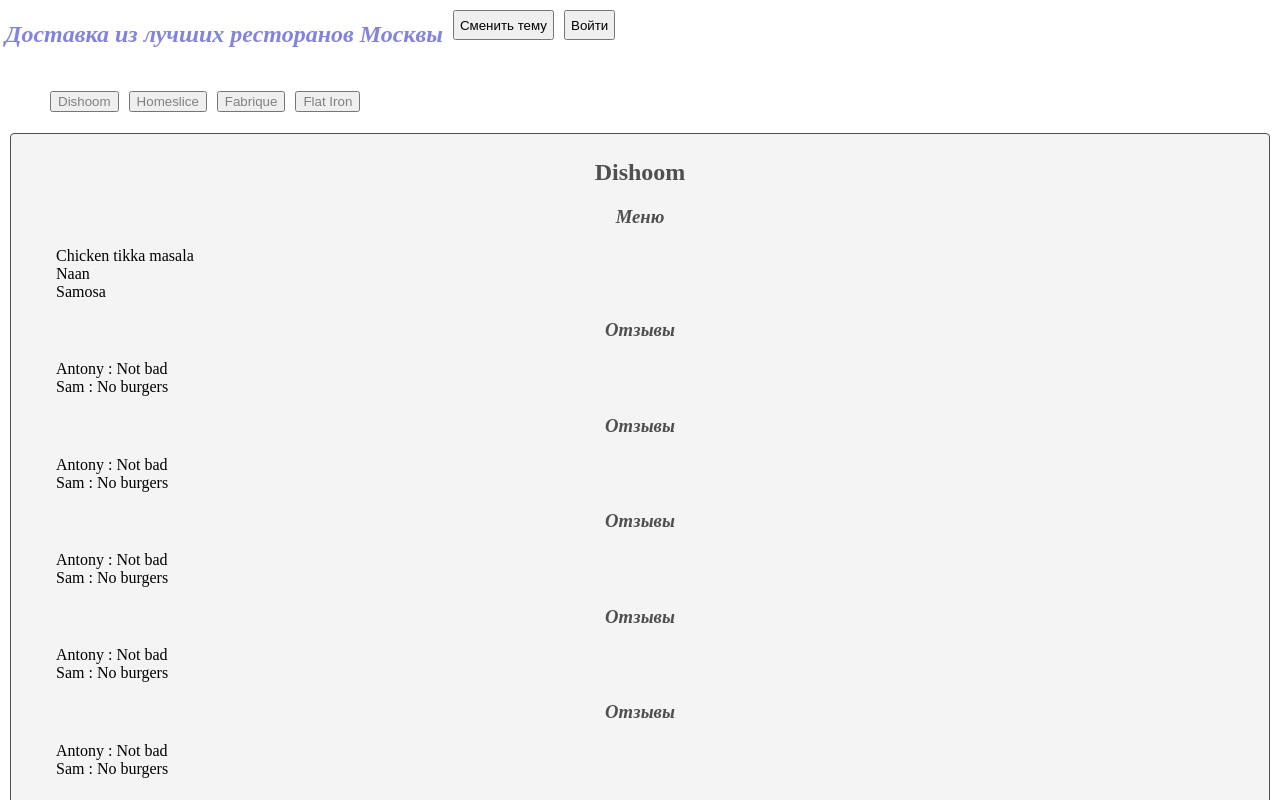
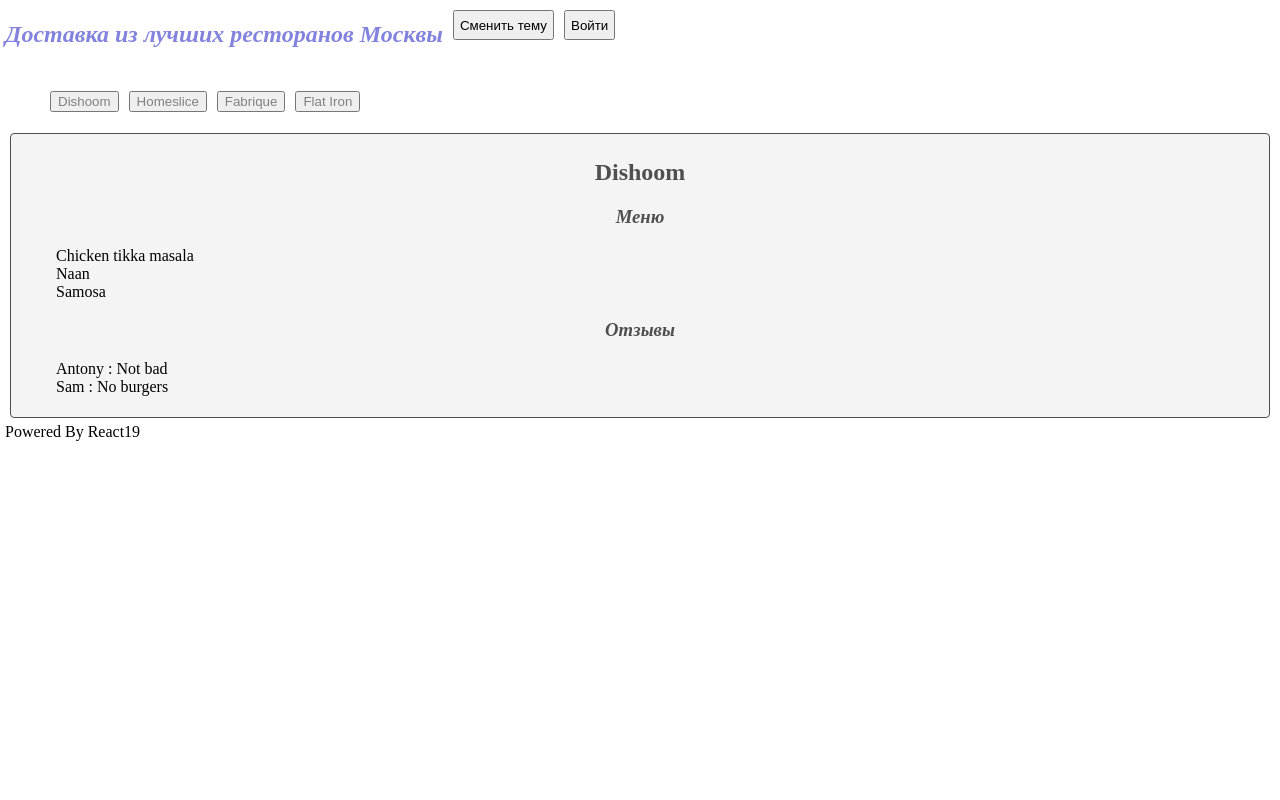
Before and after one commit to Nikita451/react-course-2025-hw, a React (Vite) app: page / in a window 1280 px wide. Shown: the top 800 px of the page. Built offline with nearby package versions, Linux system fonts and the light colour scheme.

Commit message:
HW7: fixes

```diff
--- a/src/components/Restaurants/Menu/Menu.tsx
+++ b/src/components/Restaurants/Dish/DishView.tsx
@@ -4,7 +4,7 @@
 import type { RootState } from "../../../redux/store";
 import { useSelector } from "react-redux";
 import { AuthContext } from "../../../context/AuthContext/authContext";
-import { getMenuById } from "../../../redux/slices/menuSlice";
+import { getMenuById } from "../../../redux/slices/dishSlice";
 
 interface Props {
   id: string;
@@ -13,7 +13,7 @@
 const MIN_COUNT: number = 0;
 const MAX_COUNT: number = 5;
 
-export const MenuView: FC<Props> = ({ id }) => {
+export const DishView: FC<Props> = ({ id }) => {
   const {
     user: { isAuthorized },
   } = useContext(AuthContext);
--- a/src/components/Restaurants/Menu/index.tsx
+++ b/src/components/Restaurants/Dish/index.tsx
@@ -1,11 +1,11 @@
 import { type FC } from "react";
-import { MenuView } from "./Menu";
+import { DishView } from "./DishView";
 
 export interface Props {
   ids: string[];
 }
 
-export const RestaurantMenu: FC<Props> = ({ ids }) => {
+export const RestaurantDishes: FC<Props> = ({ ids }) => {
   if (!ids.length) {
     return <div>Меню данного ресторана в процессе подготовки</div>;
   }
@@ -15,7 +15,7 @@
       <h3>Меню</h3>
       <ul>
         {ids.map((id) => (
-          <MenuView key={id} id={id} />
+          <DishView key={id} id={id} />
         ))}
       </ul>
     </>
--- a/src/components/Restaurants/Restaurant/index.tsx
+++ b/src/components/Restaurants/Restaurant/index.tsx
@@ -1,5 +1,5 @@
 import { type FC } from "react";
-import { RestaurantMenu } from "../Menu";
+import { RestaurantDishes } from "../Dish";
 import { RestaurantReview } from "../Review";
 import styles from "../style.module.scss";
 import type { ReviewCreating } from "../Review/ReviewForm/useReviewForm";
@@ -16,7 +16,11 @@
   const restaurant = useSelector((state: RootState) =>
     getRestaurantById(state, id)
   );
-  const { name: restaurantName, menu, reviews: reviewIds } = restaurant;
+  const {
+    name: restaurantName,
+    dishes: dishedIds,
+    reviews: reviewIds,
+  } = restaurant;
 
   function onCreateReview({ name, text, rating }: ReviewCreating) {
     console.log("new review:", name, text, rating);
@@ -27,14 +31,7 @@
       <ProgressBar />
 
       <h2>{restaurantName}</h2>
-      <RestaurantMenu ids={menu} />
-      <RestaurantReview ids={reviewIds} onCreateReview={onCreateReview} />
-      <RestaurantReview ids={reviewIds} onCreateReview={onCreateReview} />
-      <RestaurantReview ids={reviewIds} onCreateReview={onCreateReview} />
-      <RestaurantReview ids={reviewIds} onCreateReview={onCreateReview} />
-      <RestaurantReview ids={reviewIds} onCreateReview={onCreateReview} />
-      <RestaurantReview ids={reviewIds} onCreateReview={onCreateReview} />
-      <RestaurantReview ids={reviewIds} onCreateReview={onCreateReview} />
+      <RestaurantDishes ids={dishedIds} />
       <RestaurantReview ids={reviewIds} onCreateReview={onCreateReview} />
     </div>
   );
--- a/src/components/Restaurants/Tab/Tab.tsx
+++ b/src/components/Restaurants/RestaurantTab/restaurantTab.tsx
@@ -10,7 +10,7 @@
   onSetActiveTab: (id: string) => void;
 }
 
-export const TabView: FC<Props> = ({ id, onSetActiveTab }) => {
+export const RestaurantTabView: FC<Props> = ({ id, onSetActiveTab }) => {
   const { name } = useSelector((state: RootState) =>
     getRestaurantById(state, id)
   );
--- a/src/components/Restaurants/index.tsx
+++ b/src/components/Restaurants/index.tsx
@@ -1,7 +1,7 @@
 import { useState, type FC } from "react";
 import styles from "./style.module.scss";
 import { RestaurantView } from "./Restaurant";
-import { TabView } from "./Tab/Tab";
+import { RestaurantTabView } from "./RestaurantTab/restaurantTab";
 import type { RootState } from "../../redux/store";
 import { useSelector } from "react-redux";
 import { getRestaurantIds } from "../../redux/slices/restaurantSlice";
@@ -26,7 +26,7 @@
     <>
       <ul className={styles.tabs}>
         {restaurantIds.map((id) => (
-          <TabView key={id} id={id} onSetActiveTab={onSetActiveTab} />
+          <RestaurantTabView key={id} id={id} onSetActiveTab={onSetActiveTab} />
         ))}
       </ul>
       <RestaurantView id={activeRestaurantId} key={activeRestaurantId} />
--- a/src/data/normalized-mock.ts
+++ b/src/data/normalized-mock.ts
@@ -1,5 +1,5 @@
 import type {
-  Menu,
+  Dish,
   RestaurantNormalized,
   ReviewNormalized,
   User,
@@ -9,7 +9,7 @@
   {
     id: "a757a0e9-03c1-4a2a-b384-8ac21dbe2fb2",
     name: "Dishoom",
-    menu: [
+    dishes: [
       "d75f762a-eadd-49be-8918-ed0daa8dd024",
       "c3cb8f92-a2ed-4716-92a1-b6ea813e9049",
       "bd129641-c0eb-432b-84b6-8b81d2930358",
@@ -22,7 +22,7 @@
   {
     id: "bb8afbec-2fec-491f-93e9-7f13950dd80b",
     name: "Homeslice",
-    menu: [
+    dishes: [
       "25402233-0095-49ea-9939-1e67ed89ffb9",
       "90902233-0095-49ea-9939-1e67ed89ffb9",
     ],
@@ -35,7 +35,7 @@
   {
     id: "982bfbce-c5e0-41a0-9f99-d5c20ecee49d",
     name: "Fabrique",
-    menu: [
+    dishes: [
       "08c9ffa0-d003-4310-9e15-20978743296e",
       "64a4967c-2080-4a99-9074-4655a4569a95",
       "4bc8528e-26d1-46c3-a522-8e18d10c8c84",
@@ -45,7 +45,7 @@
   {
     id: "d9241927-09e1-44f3-8986-a76346869037",
     name: "Flat Iron",
-    menu: [
+    dishes: [
       "6c02c2ce-b868-4191-b4a7-8686429f4bac",
       "99bb6fbb-e53b-4b7e-b9c2-23b63b77385d",
     ],
@@ -56,7 +56,7 @@
   },
 ];
 
-export const normalizedDishes: Menu[] = [
+export const normalizedDishes: Dish[] = [
   {
     id: "d75f762a-eadd-49be-8918-ed0daa8dd024",
     name: "Chicken tikka masala",
--- a/src/data/types.ts
+++ b/src/data/types.ts
@@ -1,11 +1,11 @@
 export interface Restaurant {
   id: string;
   name: string;
-  menu: Menu[];
+  dishes: Dish[];
   reviews: Review[];
 }
 
-export interface Menu {
+export interface Dish {
   id: string;
   name: string;
   price: number;
@@ -22,7 +22,7 @@
 export interface RestaurantNormalized {
   id: string;
   name: string;
-  menu: string[];
+  dishes: string[];
   reviews: string[];
 }
 
--- a/src/redux/slices/menuSlice.ts
+++ b/src/redux/slices/dishSlice.ts
@@ -1,16 +1,16 @@
 import { createSlice } from "@reduxjs/toolkit";
-import type { Menu } from "../../data/types";
+import type { Dish } from "../../data/types";
 import { normalizedDishes } from "../../data/normalized-mock";
 
-export interface MenuState {
+export interface DishState {
   ids: string[];
-  entities: Record<string, Menu>;
+  entities: Record<string, Dish>;
 }
 
-const initialState: MenuState = {
+const initialState: DishState = {
   ids: normalizedDishes.map(({ id }) => id),
   entities: normalizedDishes.reduce(
-    (allEntities: Record<string, Menu>, currentEntity) => {
+    (allEntities: Record<string, Dish>, currentEntity) => {
       allEntities[currentEntity.id] = currentEntity;
       return allEntities;
     },
@@ -18,16 +18,16 @@
   ),
 };
 
-export const menuSlice = createSlice({
-  name: "menu",
+export const dishSlice = createSlice({
+  name: "dish",
   initialState,
   selectors: {
-    getMenuIds: (state: MenuState) => state.ids,
+    getMenuIds: (state: DishState) => state.ids,
     getMenuById: (state, id: string) => state.entities[id],
   },
   reducers: {},
 });
 
-export const { getMenuById, getMenuIds } = menuSlice.selectors;
+export const { getMenuById, getMenuIds } = dishSlice.selectors;
 
-export default menuSlice.reducer;
+export default dishSlice.reducer;
--- a/src/redux/store.ts
+++ b/src/redux/store.ts
@@ -1,13 +1,13 @@
 import { configureStore } from "@reduxjs/toolkit";
 import { restaurantSlice } from "./slices/restaurantSlice";
-import { menuSlice } from "./slices/menuSlice";
+import { dishSlice } from "./slices/dishSlice";
 import { reviewSlice } from "./slices/reviewSlice";
 import { userSlice } from "./slices/userSlice";
 
 export const store = configureStore({
   reducer: {
     [restaurantSlice.name]: restaurantSlice.reducer,
-    [menuSlice.name]: menuSlice.reducer,
+    [dishSlice.name]: dishSlice.reducer,
     [reviewSlice.name]: reviewSlice.reducer,
     [userSlice.name]: userSlice.reducer,
   },
```
Also changed, not shown: src/data/mock.ts (+4 -4 lines), src/components/Restaurants/Dish/menu.module.scss (renamed from src/components/Restaurants/Menu/menu.module.scss).
